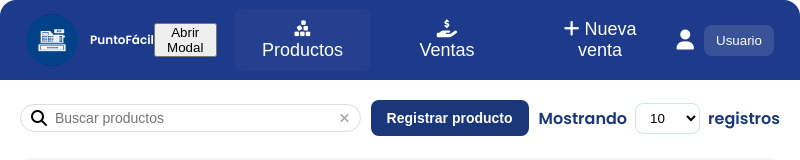
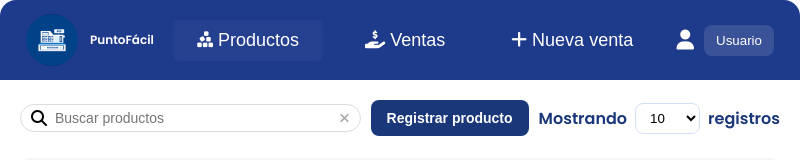
Before and after one commit to Iui55/puntofacil_electron, an Electron app: page src/screens/home/home.html in a window 800 px wide. Shown: the top 160 px of the page. Drawn offline with Linux system fonts and the light colour scheme; no server answers.

Commit message:
fix: test option to open modal

```diff
--- a/src/screens/home/home.html
+++ b/src/screens/home/home.html
@@ -38,8 +38,6 @@
 
       <!-- Navegación -->
       <nav class="center-section">
-        <button id="showModal" onclick="abrirModal()">Abrir Modal</button>
-
         <button class="nav-btn active" id="productsBtn">
           <i class="fa-solid fa-cubes-stacked"></i>
           Productos
```
